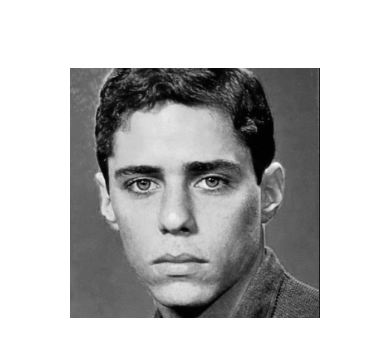
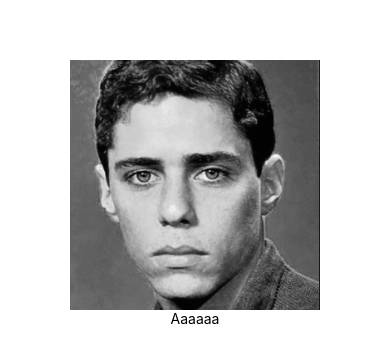
Before and after one commit to h-and-rod/estudos-react-native, a React Native app in the folder state-management/: screen / in a window 390 px wide. Shown: the part 229-592 px from the top of the page. Built offline with nearby package versions, Linux system fonts and the light colour scheme.

Commit message:
study(state-management): altera a mensagem conforme estado de taFeliz

```diff
--- a/state-management/App.tsx
+++ b/state-management/App.tsx
@@ -18,6 +18,7 @@ export default function App() {
       <TouchableOpacity onPress={handleHumor}>
         <Image style={styles.tamanhoImagem} source={taFeliz ? chicoHappy : chicoSad} />
       </TouchableOpacity>
+      <Text>{taFeliz?"Aeeeee" : "Aaaaaa"}</Text>
       <StatusBar style="auto" />
     </View>
   );
```
